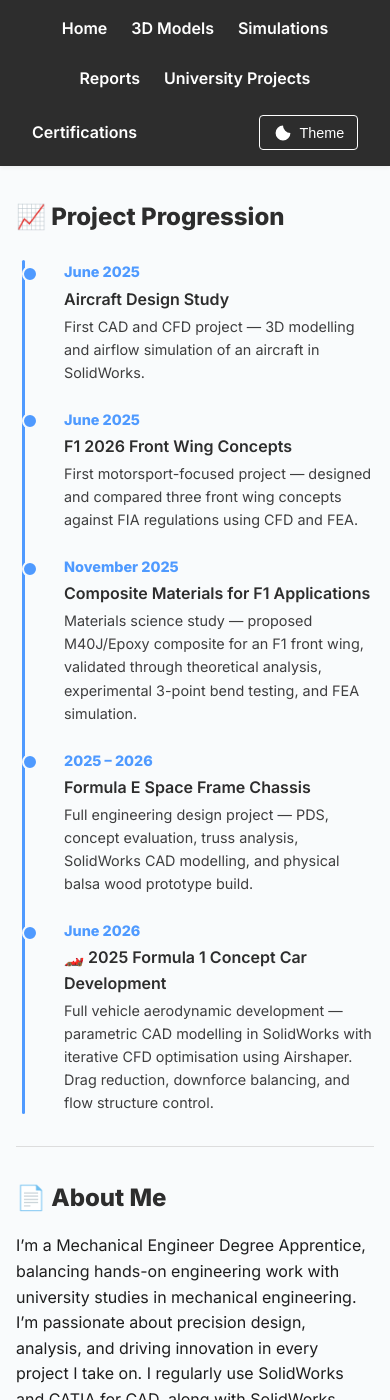
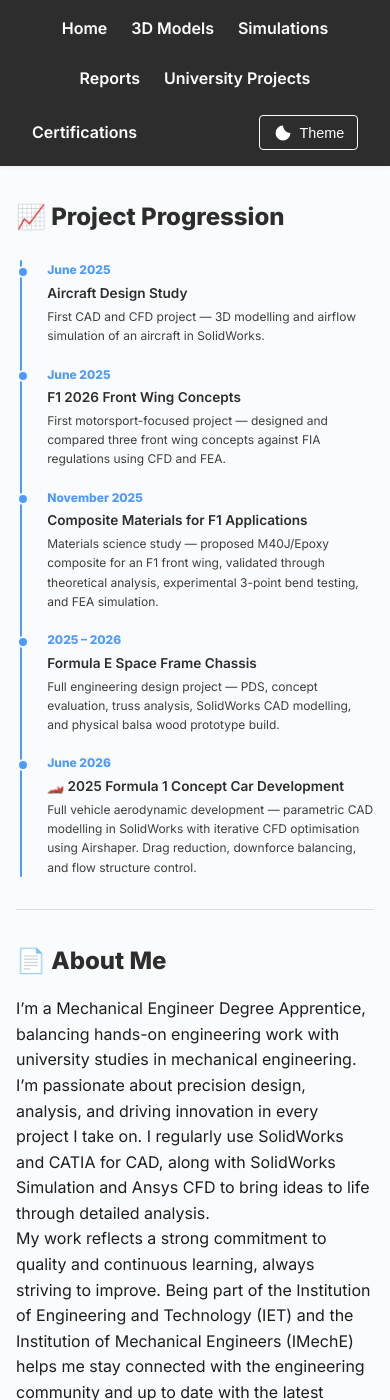
Before and after one commit to tob-mas/engineeringportfolio, a Jekyll site: the page built from index.md, in a window 390 px wide and 1400 px high, scrolled down 2418 px. Built offline with Jekyll 4.4.1, drawn with Linux system fonts in a browser that asks for light colours.

Commit message:
Enhance timeline styles for responsiveness
Added responsive styles for timeline layout.

```diff
--- a/_layouts/default.html
+++ b/_layouts/default.html
@@ -251,7 +251,6 @@
         text-decoration: underline;
       }
 
-
 /* Timeline */
 .timeline {
   position: relative;
@@ -307,6 +306,65 @@
   opacity: 0.85;
 }
 
+
+/* Timeline responsive */
+@media (max-width: 600px) {
+  .timeline {
+    padding-left: 1.5rem;
+  }
+
+  .timeline::before {
+    left: 4px;
+    width: 2px;
+  }
+
+  .timeline-item {
+    padding-left: 0.75rem;
+    margin-bottom: 1.2rem;
+  }
+
+  .timeline-item::before {
+    left: -1.4rem;
+    width: 10px;
+    height: 10px;
+  }
+
+  .timeline-date {
+    font-size: 0.8rem;
+  }
+
+  .timeline-title {
+    font-size: 0.95rem;
+  }
+
+  .timeline-desc {
+    font-size: 0.8rem;
+  }
+}
+
+@media (max-width: 400px) {
+  .timeline {
+    padding-left: 1.2rem;
+  }
+
+  .timeline-item::before {
+    left: -1.15rem;
+    width: 8px;
+    height: 8px;
+  }
+
+  .timeline-date {
+    font-size: 0.75rem;
+  }
+
+  .timeline-title {
+    font-size: 0.85rem;
+  }
+
+  .timeline-desc {
+    font-size: 0.75rem;
+  }
+}
     </style>
   </head>
   <body>
```
